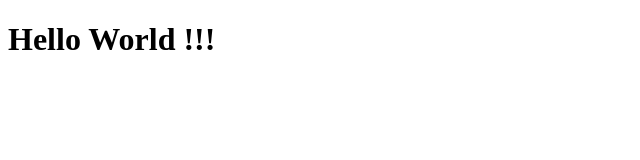
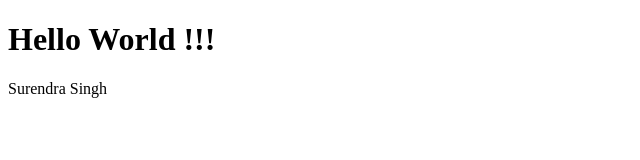
Before and after one commit to surenjnk/test-your-code, a plain HTML site: page index.html in a window 1280 px wide. Shown: the whole page, without its empty margins (0-640 px from the left). Drawn offline with Linux system fonts and the light colour scheme.

Commit message:
added new paragraph

```diff
--- a/index.html
+++ b/index.html
@@ -7,5 +7,6 @@
 </head>
 <body>
     <h1>Hello World !!!</h1>
+    <p>Surendra Singh</p>
 </body>
 </html>
```
